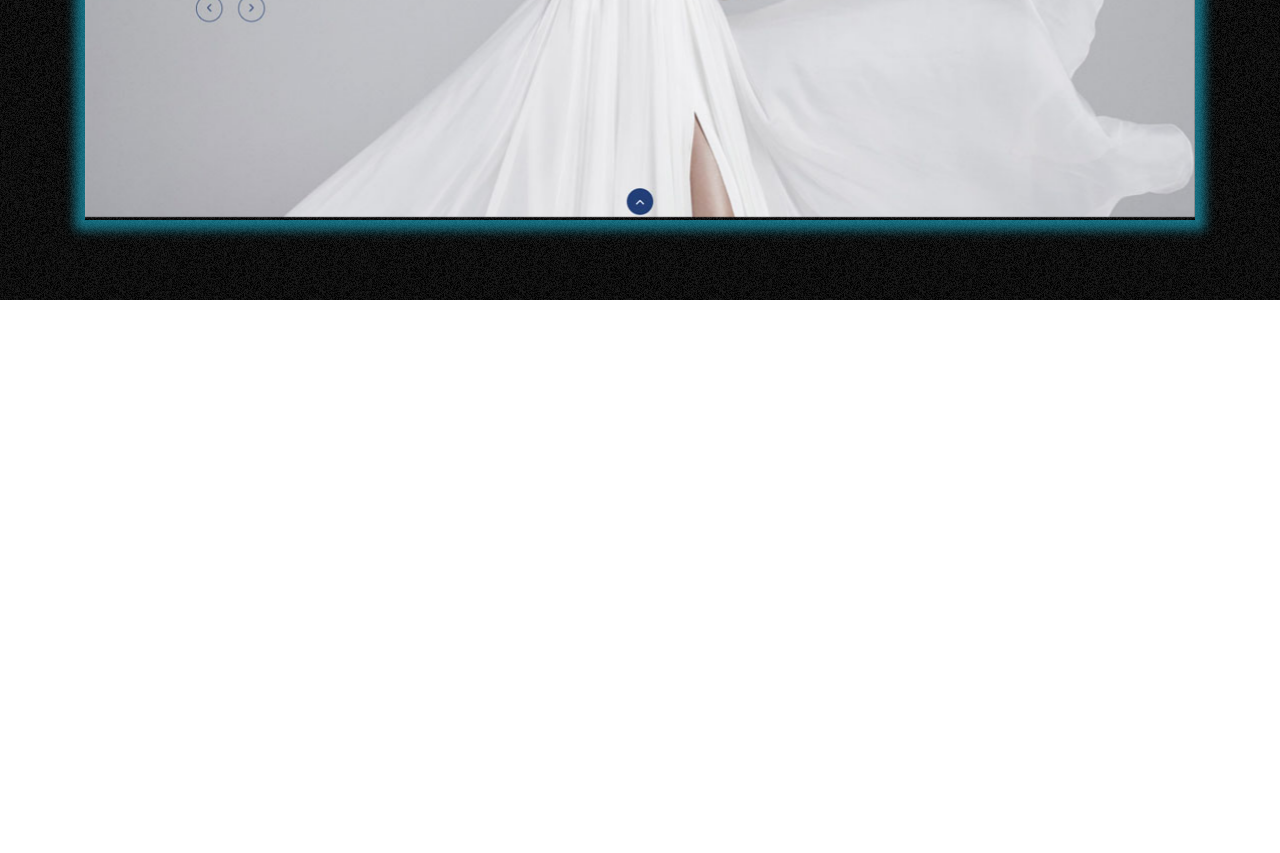
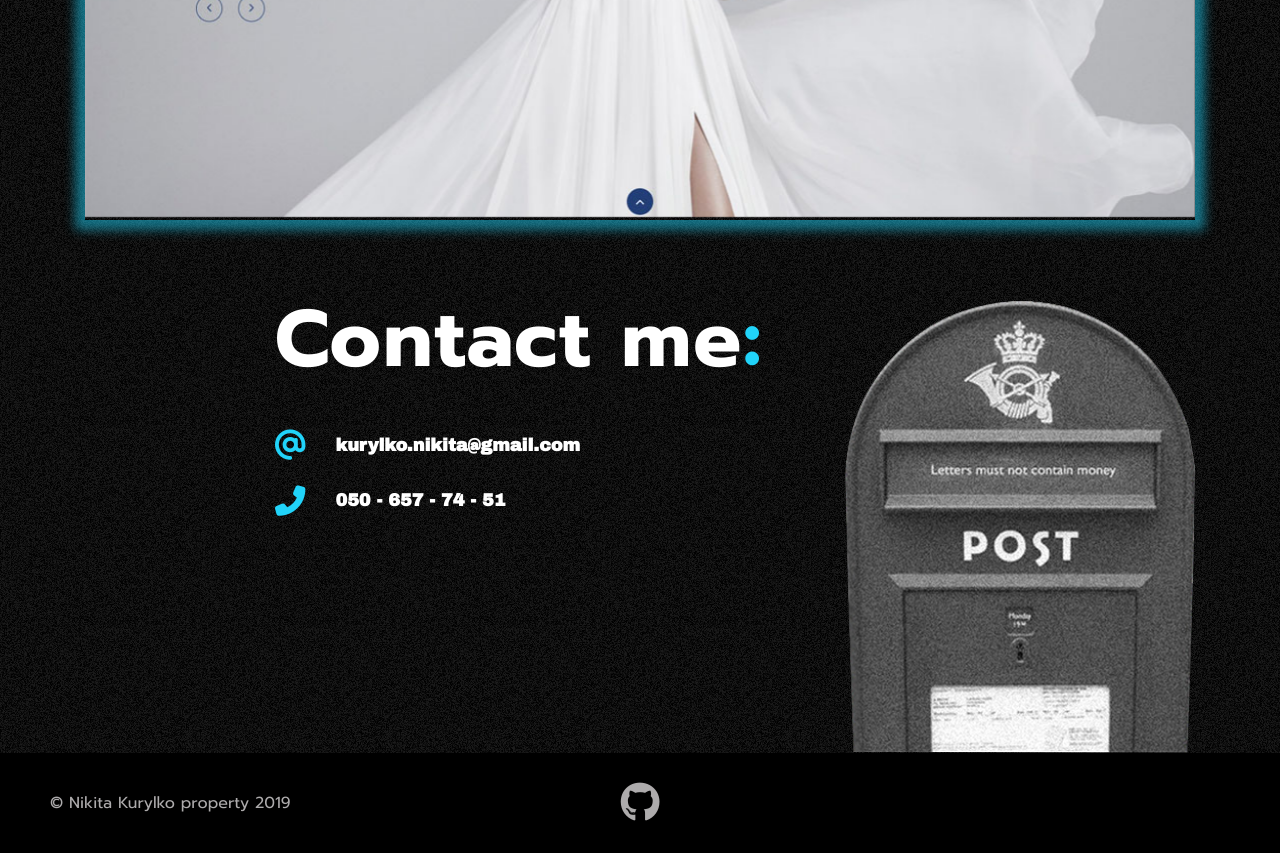
Before and after one commit to nickerm3n/CV, a plain HTML site: page app/index.html in a window 1280 px wide. Shown: the part 4817-5670 px from the top of the page. Before the commit the page ends 5117 px from the top, so only its background shows below. Drawn offline with Linux system fonts and the light colour scheme.

Commit message:
add contac and footer

```diff
--- a/app/index.html
+++ b/app/index.html
@@ -49,6 +49,13 @@
 	</header>
 
 	<div class="container about-me">
+<!-- 		<div class="row">
+			<div class="col">
+				<div class="about-me__hero">
+
+				</div>
+			</div>
+		</div> -->
 		<div class="row">
 			<div class="col-md-9 offset-md-1 col-lg-8 offset-lg-2">
 				<div class="about-me__promo">
@@ -375,6 +382,29 @@
 		</div>
 	</div>
 
+	<div class="container contact">
+		<div class="row">
+			<div class="col-md-5 offset-md-1 col-lg-6 offset-lg-2">
+				<h6 class="title">Contact me<span class="dot">:</span></h6>
+				<div class="row">
+					<div class="col">
+						<p><i class="fas fa-at"></i><a href="mailto:kurylko.nikita@gmail.com">kurylko.nikita@gmail.com</a></p>
+						<p><i class="fas fa-phone-alt"></i><a href="tel:380506577451">050 - 657 - 74 - 51</a></p>
+					</div>
+
+				</div>
+			</div>
+			<div class="col-4">
+				<img src="images/Post.png" alt="post">
+			</div>
+		</div>
+	</div>
+
+	<footer class="footer">
+		<p>© Nikita Kurylko property 2019</p>
+		<a href="https://github.com/nickerm3n" target="_blank"><i class="fab fa-github"></i></a>
+	</footer>
+
 
 	<!--build:js js/main.min.js -->
 	<script src="js/libs/jquery.min.js"></script>
--- a/app/scss/global.scss
+++ b/app/scss/global.scss
@@ -14,3 +14,5 @@
 @import "modules/_skills";
 @import "modules/_education";
 @import "modules/_portfolio";
+@import "modules/_contact";
+@import "modules/_footer";
--- a/app/scss/layout/_general.scss
+++ b/app/scss/layout/_general.scss
@@ -36,7 +36,7 @@ body {
 	background: url('../images/noise.png')
 }
 
-.container, .container-fluid {
+.container {
 	padding-bottom: 80px;
 }
 
--- a/app/scss/modules/_about.scss
+++ b/app/scss/modules/_about.scss
@@ -9,6 +9,12 @@
 		background: url('../images/portret.png') top center no-repeat;
 		background-size: cover;
 		height: 110vh;
+	}
+
+	&__hero {
+		// background: url('../images/portret-3.png') top center no-repeat;
+		// // background-size: cover;
+		// height: 60vh
 	}
 
 	&__promo {
--- /dev/null
+++ b/app/scss/modules/_contact.scss
@@ -0,0 +1,32 @@
+.contact {
+	padding-bottom: 0;
+
+	i {
+		font-size: 1.9rem;
+		color: $lightBlue;
+	}
+
+	p {
+		display: flex;
+		align-items: center;
+		font-weight: 700;
+		font-family: $archivo;
+	}
+
+	p:not(:last-child) {
+		padding-bottom: 25px;
+	}
+
+	a {
+		padding-left: 30px;
+		text-decoration: none;
+		color: #fff;
+		font-size: 1.1rem;
+	}
+
+	img {
+		width: 100%;
+		height: auto;
+		display: block;
+	}
+}
--- /dev/null
+++ b/app/scss/modules/_footer.scss
@@ -0,0 +1,24 @@
+.footer {
+	height: 6.25rem;
+	background: darken($black, 25%);
+	position: relative;
+	color: $grey;
+	display: flex;
+	align-items: center;
+
+	p {
+		padding-left: 50px;
+	}
+
+	a {
+		@include align($vert: true, $hor: true, $pos: absolute);
+		text-decoration: none;
+		color: $grey;
+		font-size: 2.5rem;
+		transition: all .3s ease-out;
+
+		&:hover {
+			color:#fff;
+		}
+	}
+}
```
Also changed, not shown: app/css/global.min.css, app/images/Post.png (added), app/images/portret-2.png (added), app/images/portret-3.png (added), dist/images/Post.png (added), dist/images/portret-2.png (added), dist/images/portret-3.png (added).
